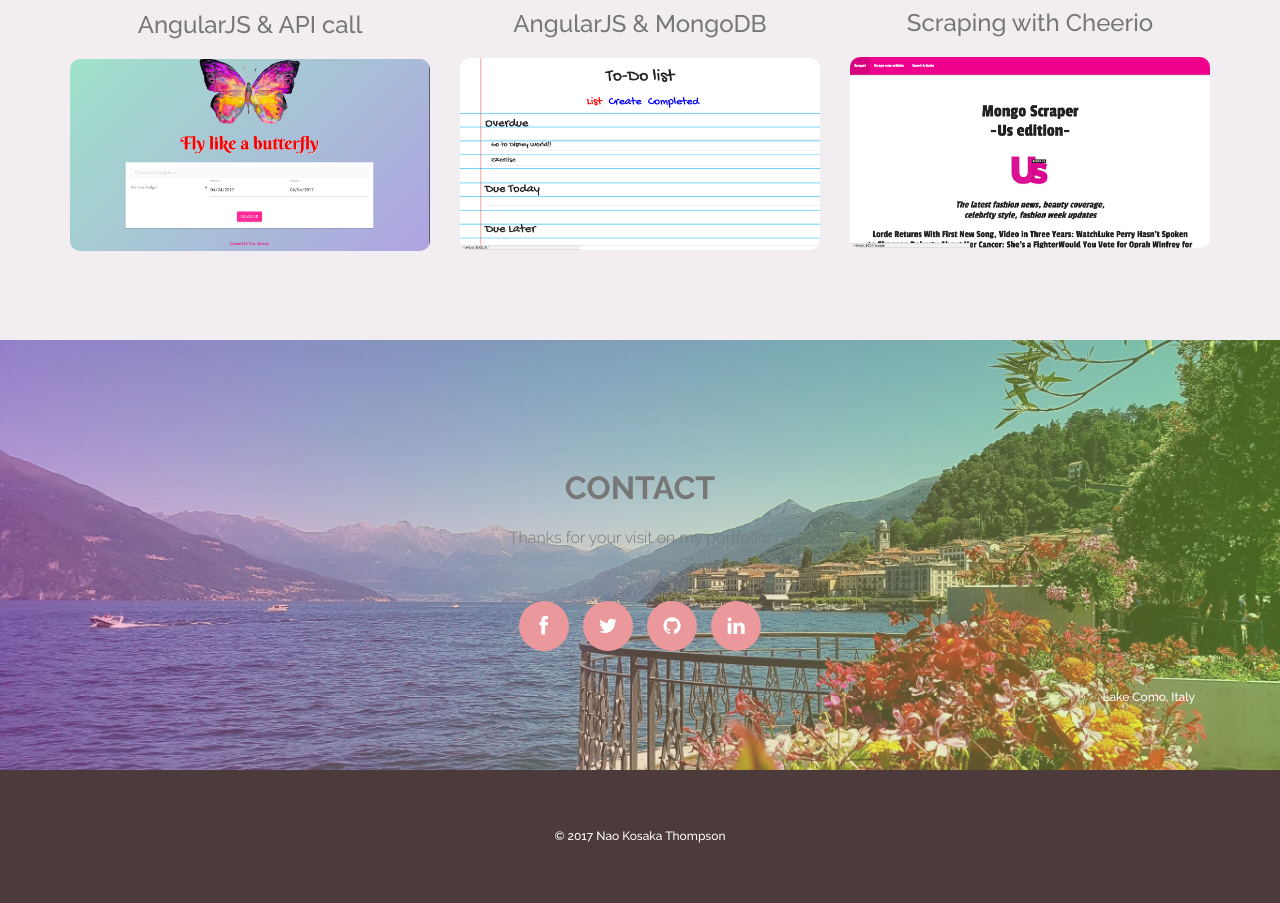
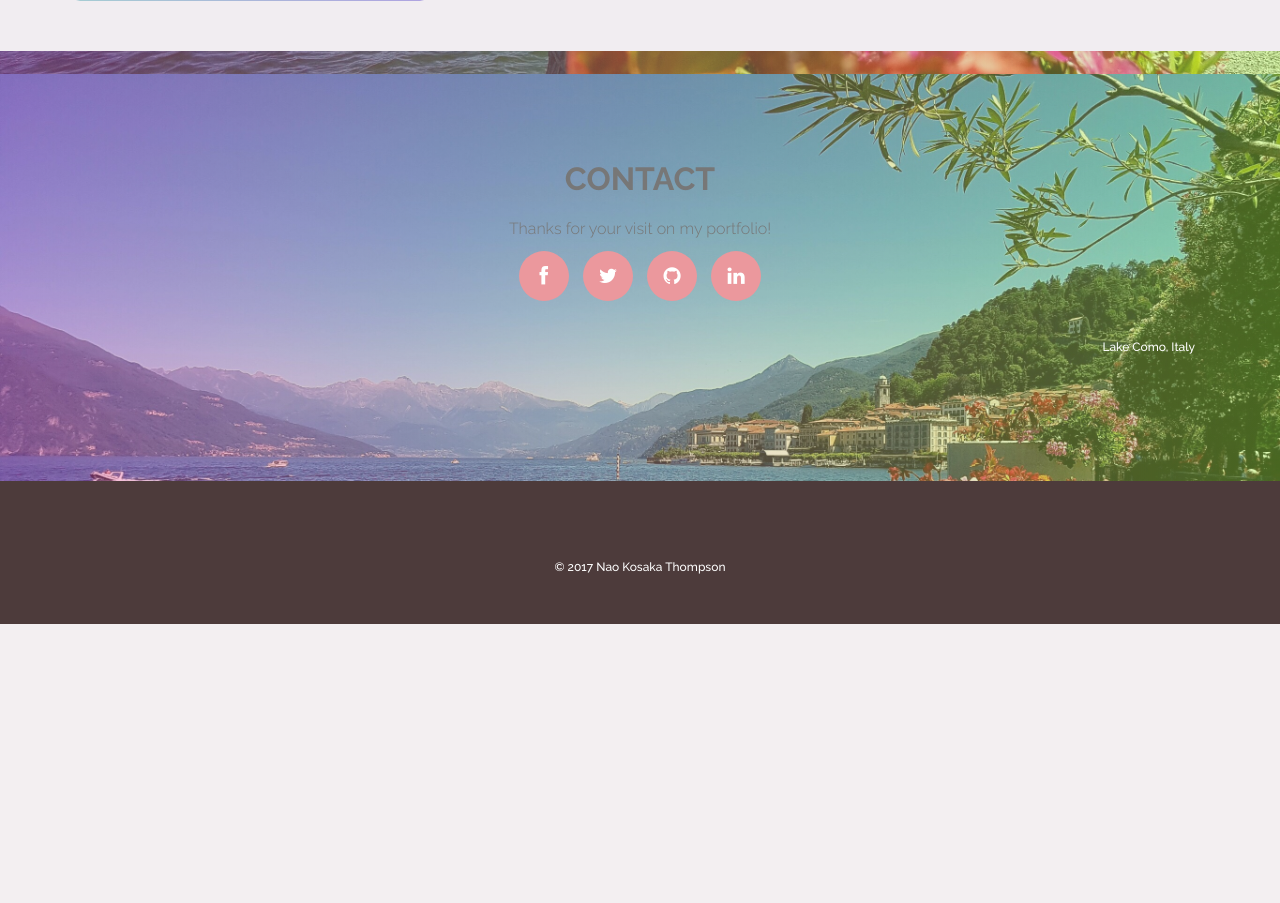
Before and after one commit to naokosaka17/my-portfolio, a PHP site: page / in a window 1280 px wide. Shown: the part 2784-3687 px from the top of the page. After the commit the page ends 3408 px from the top, so only its background shows below. Run offline with PHP 8.4, Linux system fonts and the light colour scheme.

Commit message:
removed margin

```diff
--- a/css/style.css
+++ b/css/style.css
@@ -217,6 +217,9 @@
 }.pad-top50 {
 	padding-top: 50px;
 }
+.pad-top100 {
+	padding-top: 100px;
+}
 /* bottom */
 .pad-bot0 {
 	padding-bottom: 0;
@@ -322,9 +325,6 @@
 .mar-bot35 {
 	margin-bottom: 35px;
 }
-.mar-bot40 {
-	margin-bottom: 40px;
-}
 .mar-bot45 {
 	margin-bottom: 45px;
 }
@@ -336,7 +336,7 @@
 
 section.section {
 	margin:0;
-	padding: 60px 0 40px 0;
+
 }
 
 
@@ -662,7 +662,7 @@
   padding-bottom: 20px;
 }
 .title{
-padding-top: 100px;
+padding-top: 50px;
 text-align: center;
 }
 .motto{
@@ -995,6 +995,8 @@
 section#footer {
 	background: #4D3B3B;
 	margin: 0;
+	padding-top: 80px;
+	padding-bottom: 30px;
 }
 
 section#footer .copyright {
--- a/index.html
+++ b/index.html
@@ -126,7 +126,7 @@
             <div class="row">
                 <div class="col-lg-12">
                     <div class="align-center">
-                        <div class="testimonial pad-top40 pad-bot40 clearfix">
+                        <div class="testimonial pad-top100 pad-bot40 clearfix">
                             <h5>If you can Dream it, you can do it</h5>
                             <span class="author">&mdash; Walt Disney</span>
                         </div>
@@ -155,17 +155,9 @@
             </div>
 
             <div class="row">
-              <nav id="filter" class="col-md-12 text-center">
-                    <ul class="nopad">
-                        <li><a href="#" class=" btn-theme btn-small" data-filter=".front">Front-End</a></li>
-                        <li><a href="#" class="btn-theme btn-small" data-filter=".full">Full-Stack</a></li>
-                        <li><a href="#" class="btn-theme btn-small" data-filter="*">All</a></li>
-                    </ul>
-                </nav>
                 <div class="col-md-12">
                     <div class="row">
                         <div class="portfolio-items isotopeWrapper clearfix" id="3">
-
 
                             <article class="col-md-4 isotopeItem front">
                                 <h3 class="align-center">jQuery</h3>
```
